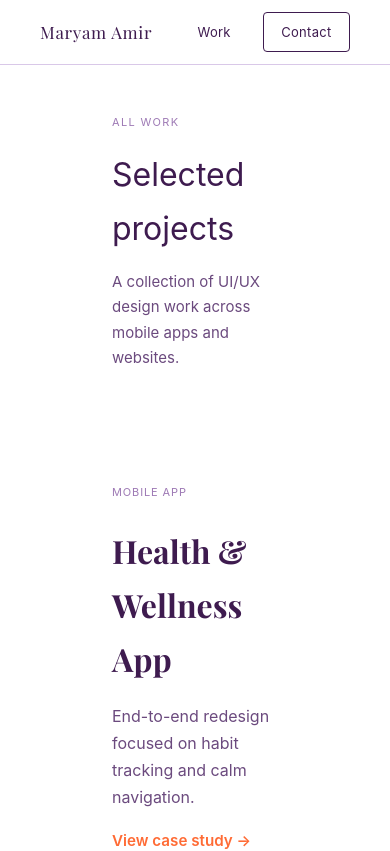
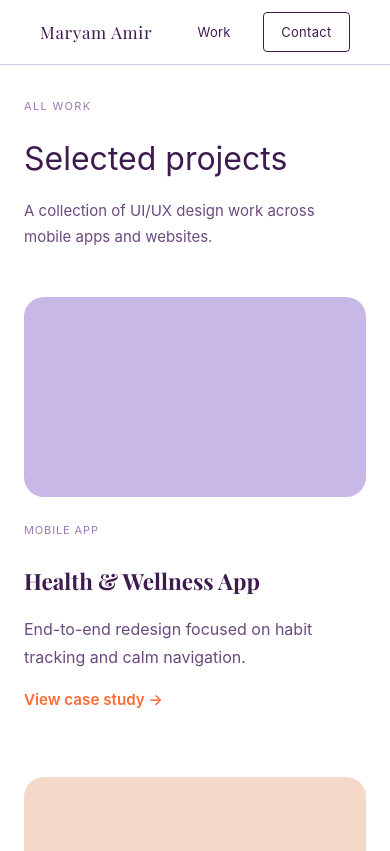
Before and after one commit to MaryamAmir19/my-portfolio, a React (Vite) app: page /work in a window 390 px wide. Shown: the top 851 px of the page. Built offline with nearby package versions, Linux system fonts and the light colour scheme.

Commit message:
fix all mobile responsive issues

```diff
--- a/src/pages/Home.css
+++ b/src/pages/Home.css
@@ -272,10 +272,10 @@
     width: 100%;
   }
   .hero-title {
-    font-size: 26px;
+    font-size: 22px;
   }
   .hero-title span {
-    font-size: 36px;
+    font-size: 30px;
   }
   .hero-right {
     display: none;
@@ -287,11 +287,14 @@
     grid-template-columns: 1fr;
     max-width: 100%;
   }
-.statement-section {
-    padding: 4rem 1.5rem;
+  .skills-heading {
+    font-size: 1.5rem;
+  }
+  .statement-section {
+    padding: 3rem 1.5rem;
   }
   .statement-text {
-    font-size: 2.5rem;
+    font-size: 2rem;
   }
   .statement-sub {
     font-size: 0.85rem;
@@ -306,12 +309,15 @@
   }
   .project-row-image {
     width: 100%;
-    height: 220px;
+    height: 200px;
     flex: none;
   }
   .project-row-text {
     flex: none;
     width: 100%;
+  }
+  .project-row-title {
+    font-size: 1.4rem;
   }
 }
 
--- a/src/pages/Work.css
+++ b/src/pages/Work.css
@@ -92,3 +92,26 @@
   text-transform: uppercase;
   color: #9e7ab5;
 }
+
+@media (max-width: 768px) {
+  .work-page {
+    padding: 2rem 1.5rem 4rem;
+  }
+  .project-row,
+  .project-row.reverse {
+    flex-direction: column;
+    gap: 1.5rem;
+  }
+  .project-row-image {
+    width: 100%;
+    height: 200px;
+    flex: none;
+  }
+  .project-row-text {
+    flex: none;
+    width: 100%;
+  }
+  .project-row-title {
+    font-size: 1.4rem;
+  }
+}
```
